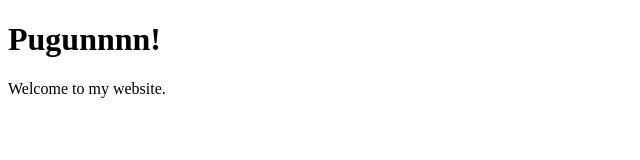
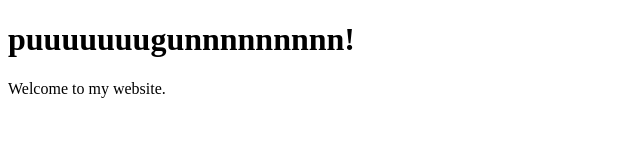
Before and after one commit to gankiki2018-gif/halloworld, a plain HTML site: page index.html in a window 1280 px wide. Shown: the whole page, without its empty margins (0-640 px from the left). Drawn offline with Linux system fonts and the light colour scheme.

Commit message:
Update index.html

```diff
--- a/index.html
+++ b/index.html
@@ -4,7 +4,7 @@
   <title>My Web Page</title>
 </head>
 <body>
-  <h1>Pugunnnn!</h1>
+  <h1>puuuuuuugunnnnnnnnn!</h1>
   <p>Welcome to my website.</p>
 </body>
 </html>
```
